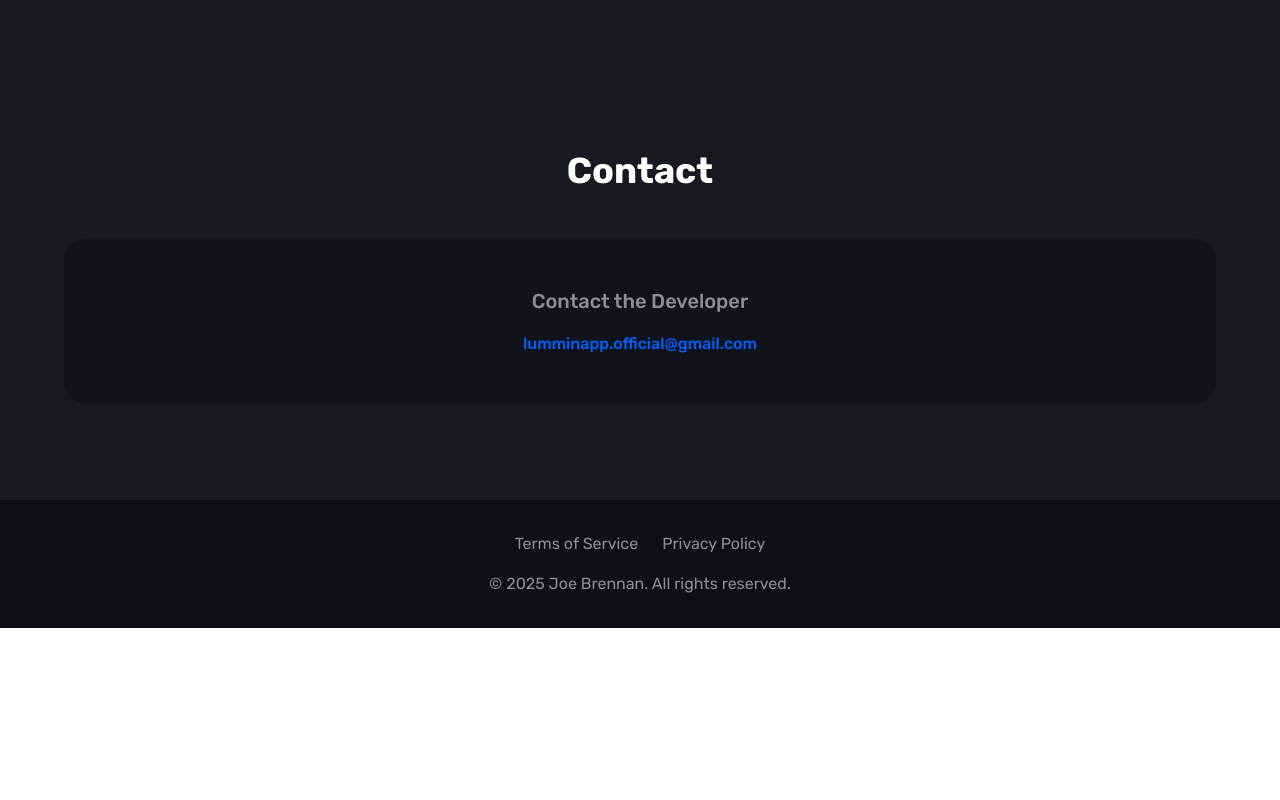
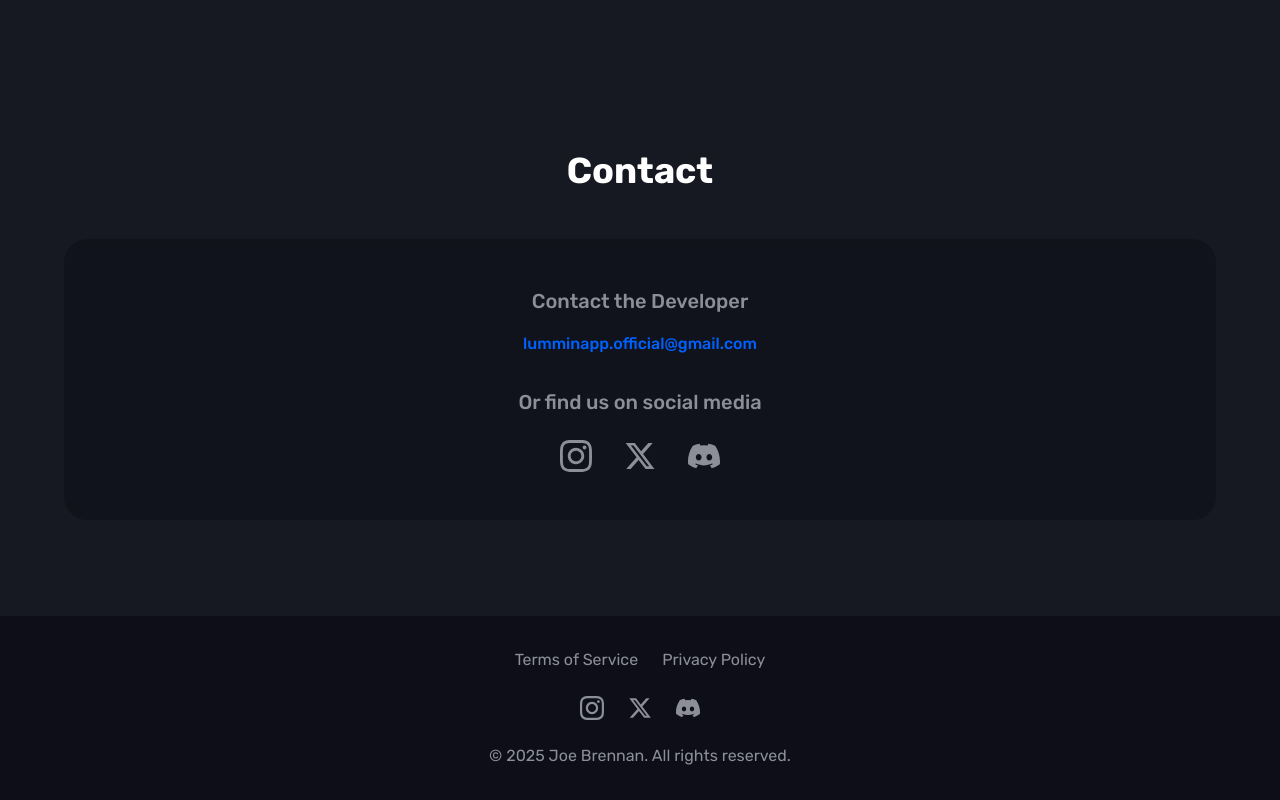
Before and after one commit to Luminaapp/Luminaapp.github.io, a React (Vite) app: page /#/ in a window 1280 px wide. Shown: the part 2441-3241 px from the top of the page. Before the commit the page ends 3069 px from the top, so only its background shows below. Built offline with nearby package versions, Linux system fonts and the light colour scheme; a web font is replaced by a local one.

Commit message:
add social media contacts

```diff
--- a/src/components/Footer.jsx
+++ b/src/components/Footer.jsx
@@ -12,23 +12,56 @@
   return (
     <footer className="bg-black-500 text-black-100">
       <div className="max-w-7xl mx-auto px-4 sm:px-6 lg:px-8 py-8">
-        <div className="flex flex-col items-center space-y-4">
+        <div className="flex flex-col items-center space-y-6">
           <div className="flex space-x-6">
             <a
-              href="/terms"
+              href={import.meta.env.BASE_URL + '#/terms'}
               className="text-black-100 hover:text-white transition-colors font-rubik"
-              onClick={handleLegalClick('/terms')}
             >
               Terms of Service
             </a>
             <a
-              href="/privacy"
+              href={import.meta.env.BASE_URL + '#/privacy'}
               className="text-black-100 hover:text-white transition-colors font-rubik"
-              onClick={handleLegalClick('/privacy')}
             >
               Privacy Policy
             </a>
           </div>
+
+          {/* Social Media Icons */}
+          <div className="flex justify-center gap-6">
+            <a
+              href="https://instagram.com/lumminapp"
+              target="_blank"
+              rel="noopener noreferrer"
+              className="text-black-100 hover:text-primary-300 transition-colors"
+            >
+              <svg className="w-6 h-6" fill="currentColor" viewBox="0 0 24 24">
+                <path d="M12 2.163c3.204 0 3.584.012 4.85.07 3.252.148 4.771 1.691 4.919 4.919.058 1.265.069 1.645.069 4.849 0 3.205-.012 3.584-.069 4.849-.149 3.225-1.664 4.771-4.919 4.919-1.266.058-1.644.07-4.85.07-3.204 0-3.584-.012-4.849-.07-3.26-.149-4.771-1.699-4.919-4.92-.058-1.265-.07-1.644-.07-4.849 0-3.204.013-3.583.07-4.849.149-3.227 1.664-4.771 4.919-4.919 1.266-.057 1.645-.069 4.849-.069zm0-2.163c-3.259 0-3.667.014-4.947.072-4.358.2-6.78 2.618-6.98 6.98-.059 1.281-.073 1.689-.073 4.948 0 3.259.014 3.668.072 4.948.2 4.358 2.618 6.78 6.98 6.98 1.281.058 1.689.072 4.948.072 3.259 0 3.668-.014 4.948-.072 4.354-.2 6.782-2.618 6.979-6.98.059-1.28.073-1.689.073-4.948 0-3.259-.014-3.667-.072-4.947-.196-4.354-2.617-6.78-6.979-6.98-1.281-.059-1.69-.073-4.949-.073zm0 5.838c-3.403 0-6.162 2.759-6.162 6.162s2.759 6.163 6.162 6.163 6.162-2.759 6.162-6.163c0-3.403-2.759-6.162-6.162-6.162zm0 10.162c-2.209 0-4-1.79-4-4 0-2.209 1.791-4 4-4s4 1.791 4 4c0 2.21-1.791 4-4 4zm6.406-11.845c-.796 0-1.441.645-1.441 1.44s.645 1.44 1.441 1.44c.795 0 1.439-.645 1.439-1.44s-.644-1.44-1.439-1.44z"/>
+              </svg>
+            </a>
+            <a
+              href="https://twitter.com/lumminapp"
+              target="_blank"
+              rel="noopener noreferrer"
+              className="text-black-100 hover:text-primary-300 transition-colors"
+            >
+              <svg className="w-6 h-6" fill="currentColor" viewBox="0 0 24 24">
+                <path d="M18.244 2.25h3.308l-7.227 8.26 8.502 11.24H16.17l-5.214-6.817L4.99 21.75H1.68l7.73-8.835L1.254 2.25H8.08l4.713 6.231zm-1.161 17.52h1.833L7.084 4.126H5.117z"/>
+              </svg>
+            </a>
+            <a
+              href="https://discord.gg/lumminapp"
+              target="_blank"
+              rel="noopener noreferrer"
+              className="text-black-100 hover:text-primary-300 transition-colors"
+            >
+              <svg className="w-6 h-6" fill="currentColor" viewBox="0 0 24 24">
+                <path d="M20.317 4.37a19.791 19.791 0 0 0-4.885-1.515.074.074 0 0 0-.079.037c-.21.375-.444.864-.608 1.25a18.27 18.27 0 0 0-5.487 0 12.64 12.64 0 0 0-.617-1.25.077.077 0 0 0-.079-.037A19.736 19.736 0 0 0 3.677 4.37a.07.07 0 0 0-.032.027C.533 9.046-.32 13.58.099 18.057a.082.082 0 0 0 .031.057 19.9 19.9 0 0 0 5.993 3.03.078.078 0 0 0 .084-.028 14.09 14.09 0 0 0 1.226-1.994.076.076 0 0 0-.041-.106 13.107 13.107 0 0 1-1.872-.892.077.077 0 0 1-.008-.128 10.2 10.2 0 0 0 .372-.292.074.074 0 0 1 .077-.01c3.928 1.793 8.18 1.793 12.062 0a.074.074 0 0 1 .078.01c.12.098.246.198.373.292a.077.077 0 0 1-.006.127 12.299 12.299 0 0 1-1.873.892.077.077 0 0 0-.041.107c.36.698.772 1.362 1.225 1.993a.076.076 0 0 0 .084.028 19.839 19.839 0 0 0 6.002-3.03.077.077 0 0 0 .032-.054c.5-5.177-.838-9.674-3.549-13.66a.061.061 0 0 0-.031-.03zM8.02 15.33c-1.183 0-2.157-1.085-2.157-2.419 0-1.333.956-2.419 2.157-2.419 1.21 0 2.176 1.096 2.157 2.42 0 1.333-.956 2.418-2.157 2.418zm7.975 0c-1.183 0-2.157-1.085-2.157-2.419 0-1.333.955-2.419 2.157-2.419 1.21 0 2.176 1.096 2.157 2.42 0 1.333-.946 2.418-2.157 2.418z"/>
+              </svg>
+            </a>
+          </div>
+
           <p className="font-rubik">© {new Date().getFullYear()} Joe Brennan. All rights reserved.</p>
         </div>
       </div>
--- a/src/pages/Home.jsx
+++ b/src/pages/Home.jsx
@@ -138,7 +138,7 @@
                 <div className="flex items-center gap-4 mb-4">
                   <div className="p-3 bg-primary-100 rounded-xl">
                     <svg className="w-6 h-6 text-primary-300" fill="currentColor" viewBox="0 0 24 24">
-                      <path d="M21 11.5v-1c0-.8-.7-1.5-1.5-1.5H16v6h1.5v-2h1.1l.9 2H21l-.9-2.1c.5-.3.9-.8.9-1.4zm-1.5 0h-2v-1h2v1zm-13-.5h-2V9H3v6h1.5v-2.5h2V15H8V9H6.5v2zM13 9H9.5v6H13c.8 0 1.5-.7 1.5-1.5v-3c0-.8-.7-1.5-1.5-1.5zm0 4.5h-2v-3h2v3z"/>
+                      <path d="M20 4H4c-1.1 0-2 .9-2 2v12c0 1.1.9 2 2 2h16c1.1 0 2-.9 2-2V6c0-1.1-.9-2-2-2zm0 2v12H4V6h16zm-3 7c0-.55-.45-1-1-1h-2.5v-2.5c0-.55-.45-1-1-1s-1 .45-1 1V12H9c-.55 0-1 .45-1 1s.45 1 1 1h2.5v2.5c0 .55.45 1 1 1s1-.45 1-1V14H16c.55 0 1-.45 1-1zm-6-7h2v2h-2V6zm-3 0h2v2H8V6zm-3 0h2v2H5V6z"/>
                     </svg>
                   </div>
                   <h3 className="text-xl font-rubik-bold text-white">Smart Study Assistant</h3>
@@ -253,10 +253,46 @@
               </p>
               <a
                 href="mailto:lumminapp.official@gmail.com"
-                className="text-primary-300 font-rubik-medium hover:underline"
+                className="text-primary-300 font-rubik-medium hover:underline inline-block mb-8"
               >
                 lumminapp.official@gmail.com
               </a>
+
+              <p className="text-xl text-black-100 font-rubik-medium mb-6">
+                Or find us on social media
+              </p>
+              <div className="flex justify-center gap-8">
+                <a
+                  href="https://instagram.com/lumminapp"
+                  target="_blank"
+                  rel="noopener noreferrer"
+                  className="text-black-100 hover:text-primary-300 transition-colors"
+                >
+                  <svg className="w-8 h-8" fill="currentColor" viewBox="0 0 24 24">
+                    <path d="M12 2.163c3.204 0 3.584.012 4.85.07 3.252.148 4.771 1.691 4.919 4.919.058 1.265.069 1.645.069 4.849 0 3.205-.012 3.584-.069 4.849-.149 3.225-1.664 4.771-4.919 4.919-1.266.058-1.644.07-4.85.07-3.204 0-3.584-.012-4.849-.07-3.26-.149-4.771-1.699-4.919-4.92-.058-1.265-.07-1.644-.07-4.849 0-3.204.013-3.583.07-4.849.149-3.227 1.664-4.771 4.919-4.919 1.266-.057 1.645-.069 4.849-.069zm0-2.163c-3.259 0-3.667.014-4.947.072-4.358.2-6.78 2.618-6.98 6.98-.059 1.281-.073 1.689-.073 4.948 0 3.259.014 3.668.072 4.948.2 4.358 2.618 6.78 6.98 6.98 1.281.058 1.689.072 4.948.072 3.259 0 3.668-.014 4.948-.072 4.354-.2 6.782-2.618 6.979-6.98.059-1.28.073-1.689.073-4.948 0-3.259-.014-3.667-.072-4.947-.196-4.354-2.617-6.78-6.979-6.98-1.281-.059-1.69-.073-4.949-.073zm0 5.838c-3.403 0-6.162 2.759-6.162 6.162s2.759 6.163 6.162 6.163 6.162-2.759 6.162-6.163c0-3.403-2.759-6.162-6.162-6.162zm0 10.162c-2.209 0-4-1.79-4-4 0-2.209 1.791-4 4-4s4 1.791 4 4c0 2.21-1.791 4-4 4zm6.406-11.845c-.796 0-1.441.645-1.441 1.44s.645 1.44 1.441 1.44c.795 0 1.439-.645 1.439-1.44s-.644-1.44-1.439-1.44z"/>
+                  </svg>
+                </a>
+                <a
+                  href="https://twitter.com/lumminapp"
+                  target="_blank"
+                  rel="noopener noreferrer"
+                  className="text-black-100 hover:text-primary-300 transition-colors"
+                >
+                  <svg className="w-8 h-8" fill="currentColor" viewBox="0 0 24 24">
+                    <path d="M18.244 2.25h3.308l-7.227 8.26 8.502 11.24H16.17l-5.214-6.817L4.99 21.75H1.68l7.73-8.835L1.254 2.25H8.08l4.713 6.231zm-1.161 17.52h1.833L7.084 4.126H5.117z"/>
+                  </svg>
+                </a>
+                <a
+                  href="https://discord.gg/lumminapp"
+                  target="_blank"
+                  rel="noopener noreferrer"
+                  className="text-black-100 hover:text-primary-300 transition-colors"
+                >
+                  <svg className="w-8 h-8" fill="currentColor" viewBox="0 0 24 24">
+                    <path d="M20.317 4.37a19.791 19.791 0 0 0-4.885-1.515.074.074 0 0 0-.079.037c-.21.375-.444.864-.608 1.25a18.27 18.27 0 0 0-5.487 0 12.64 12.64 0 0 0-.617-1.25.077.077 0 0 0-.079-.037A19.736 19.736 0 0 0 3.677 4.37a.07.07 0 0 0-.032.027C.533 9.046-.32 13.58.099 18.057a.082.082 0 0 0 .031.057 19.9 19.9 0 0 0 5.993 3.03.078.078 0 0 0 .084-.028 14.09 14.09 0 0 0 1.226-1.994.076.076 0 0 0-.041-.106 13.107 13.107 0 0 1-1.872-.892.077.077 0 0 1-.008-.128 10.2 10.2 0 0 0 .372-.292.074.074 0 0 1 .077-.01c3.928 1.793 8.18 1.793 12.062 0a.074.074 0 0 1 .078.01c.12.098.246.198.373.292a.077.077 0 0 1-.006.127 12.299 12.299 0 0 1-1.873.892.077.077 0 0 0-.041.107c.36.698.772 1.362 1.225 1.993a.076.076 0 0 0 .084.028 19.839 19.839 0 0 0 6.002-3.03.077.077 0 0 0 .032-.054c.5-5.177-.838-9.674-3.549-13.66a.061.061 0 0 0-.031-.03zM8.02 15.33c-1.183 0-2.157-1.085-2.157-2.419 0-1.333.956-2.419 2.157-2.419 1.21 0 2.176 1.096 2.157 2.42 0 1.333-.956 2.418-2.157 2.418zm7.975 0c-1.183 0-2.157-1.085-2.157-2.419 0-1.333.955-2.419 2.157-2.419 1.21 0 2.176 1.096 2.157 2.42 0 1.333-.946 2.418-2.157 2.418z"/>
+                  </svg>
+                </a>
+              </div>
             </div>
           </div>
         </div>
```
